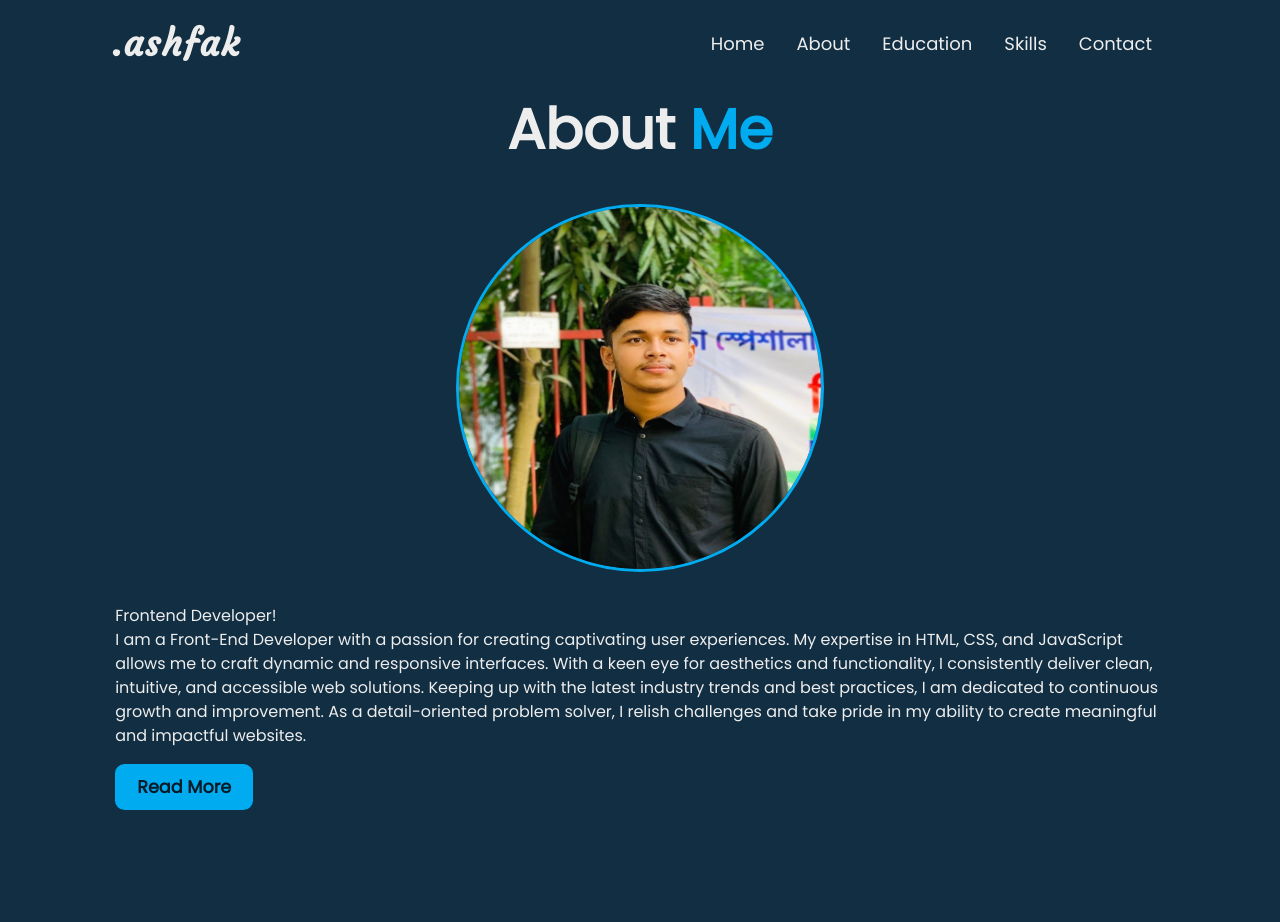
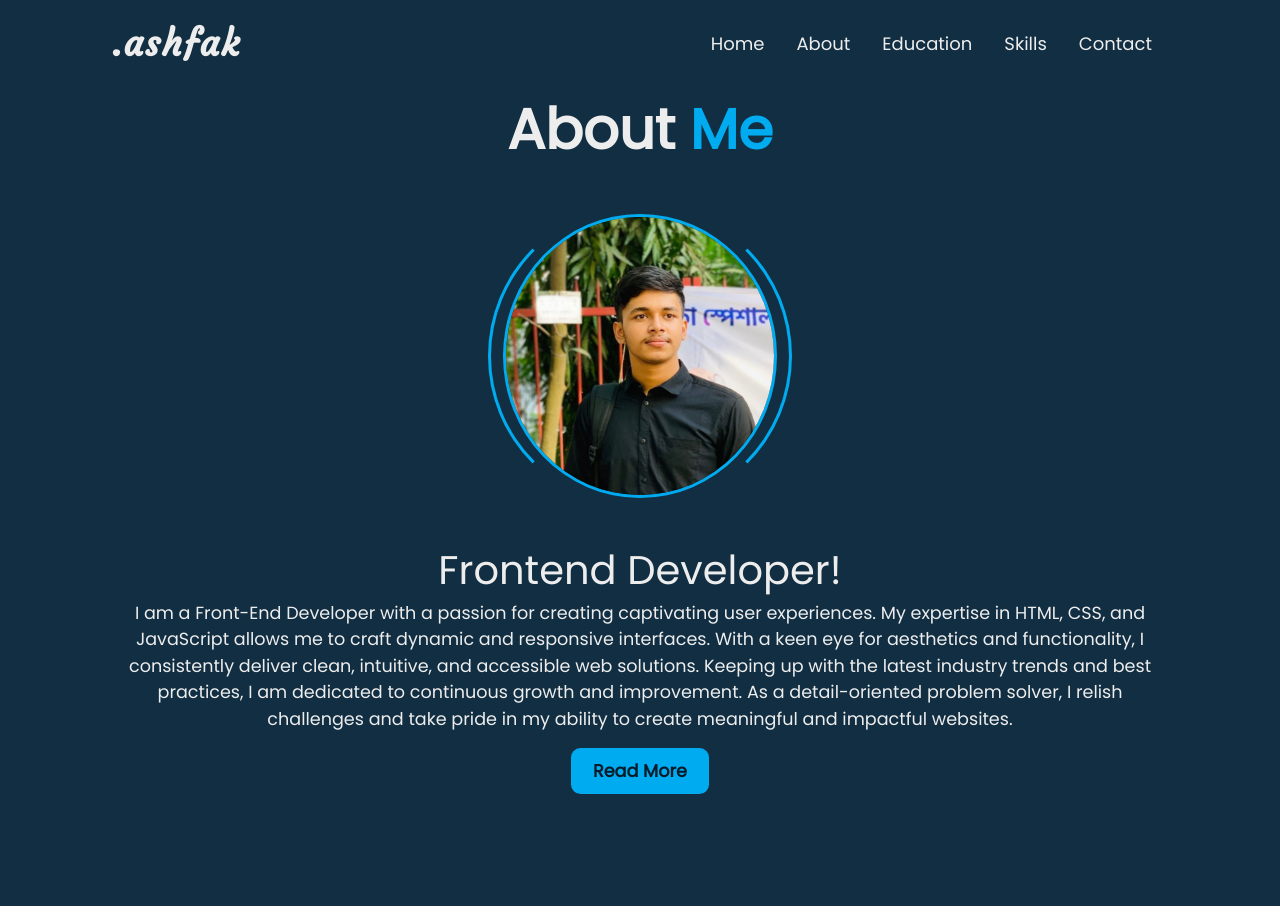
Before and after one commit to ashfakhossain15/portfolio-ashfakhossain15, a React (Vite) app: page /about in a window 1280 px wide. Built offline with nearby package versions, Linux system fonts and the light colour scheme.

Commit message:
about me part done

```diff
--- a/src/index.css
+++ b/src/index.css
@@ -210,8 +210,8 @@ nav a:hover {
 }
 .about-img {
   position: relative;
-  width: 23rem;
-  height: 23rem;
+  width: 19rem;
+  height: 19rem;
   border-radius: 50%;
   display: flex;
   align-items: center;
@@ -220,6 +220,34 @@ nav a:hover {
 .about-img img {
   border: 0.2rem solid var(--main-color);
   border-radius: 50%;
+  width: 90%;
+}
+.about-img .circle-spin {
+  position: absolute;
+  top: 50%;
+  left: 50%;
   width: 100%;
+  transform: translate(-50%, -50%) rotate(0);
   height: 100%;
+  border-radius: 50%;
+  border-left: 0.2rem solid var(--main-color);
+  border-right: 0.2rem solid var(--main-color);
+  border-top: 0.2rem solid var(--second-bg-color);
+  border-bottom: 0.2rem solid var(--second-bg-color);
 }
+.about-content {
+  text-align: center;
+}
+.about-content h2 {
+  font-size: 2.5rem;
+}
+.about-content p {
+  font-size: 1.1rem;
+}
+.btn-box.buttons {
+  display: inline-block;
+  width: 15rem;
+}
+.btn-box.buttons a::before {
+  background: var(--second-bg-color);
+}
```
Also changed, not shown: public/1671526779462-01.jpeg.
